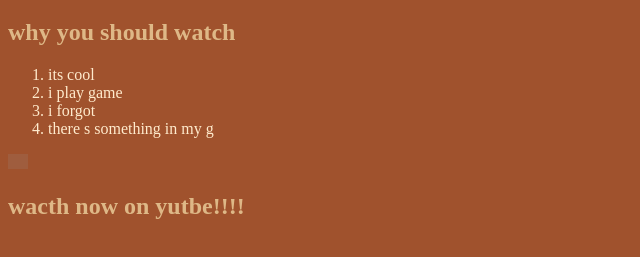
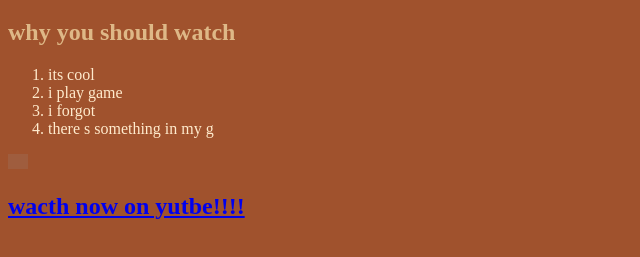
Before and after one commit to MultiTypeGit/testwebsite1, a plain HTML site: page index.html in a window 1280 px wide. Shown: the part 61-318 px from the top of the page, without its empty margins (0-640 px from the left). Drawn offline with Linux system fonts and the light colour scheme; grey boxes are pictures that could not be loaded.

Commit message:
Update index.html
added a link

```diff
--- a/index.html
+++ b/index.html
@@ -1,7 +1,7 @@
 <!DOCTYPE html>
 <html>
   <head>
-    <title>Hello, World!</title>
+    <title>guys im playing games</title>
     <link rel="stylesheet" href="styles.css" />
   </head>
   <body>
@@ -14,6 +14,7 @@
         <li>there s something in my g</li>
       </ol>
       <img src=https://media.forgecdn.net/avatars/thumbnails/789/824/256/256/638144556624651500.png>
-      <h2>wacth now on yutbe!!!!</h2>
+      <h2><a href="https://www.youtube.com">wacth now on yutbe!!!!</a></h2>
   </body>
+
 </html>
```
